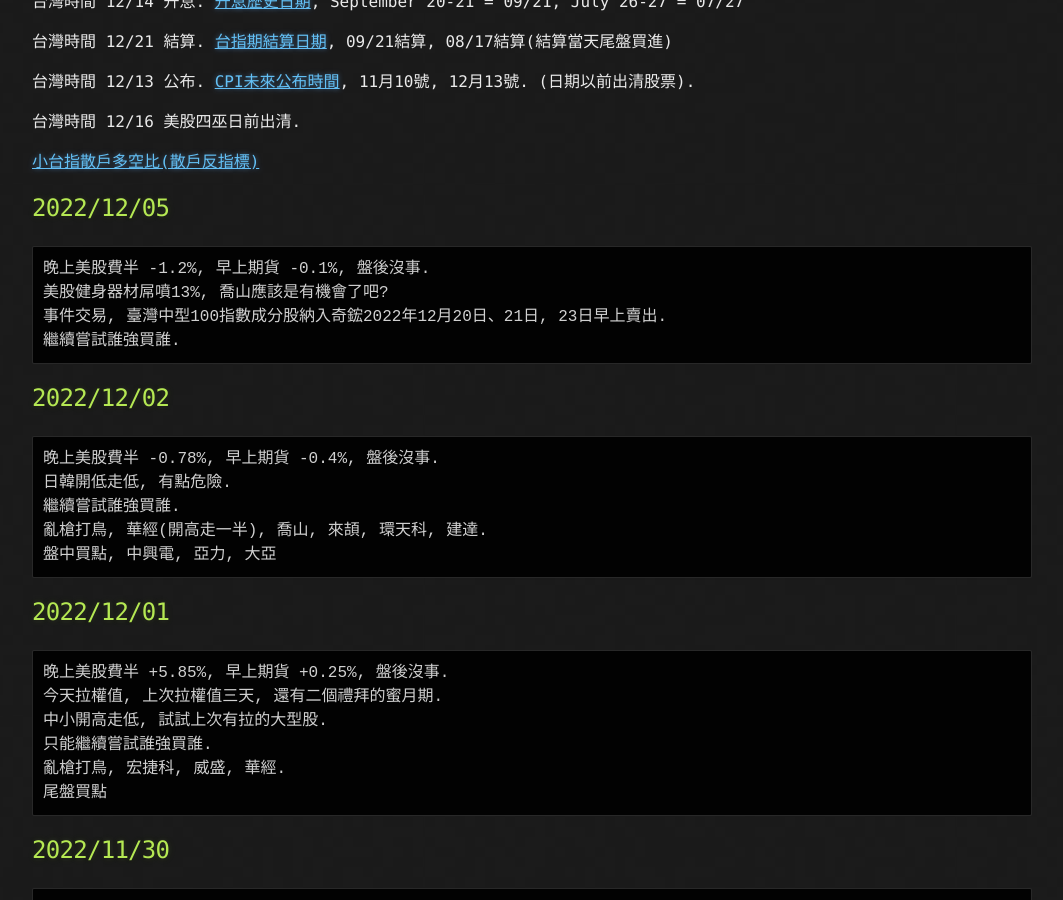
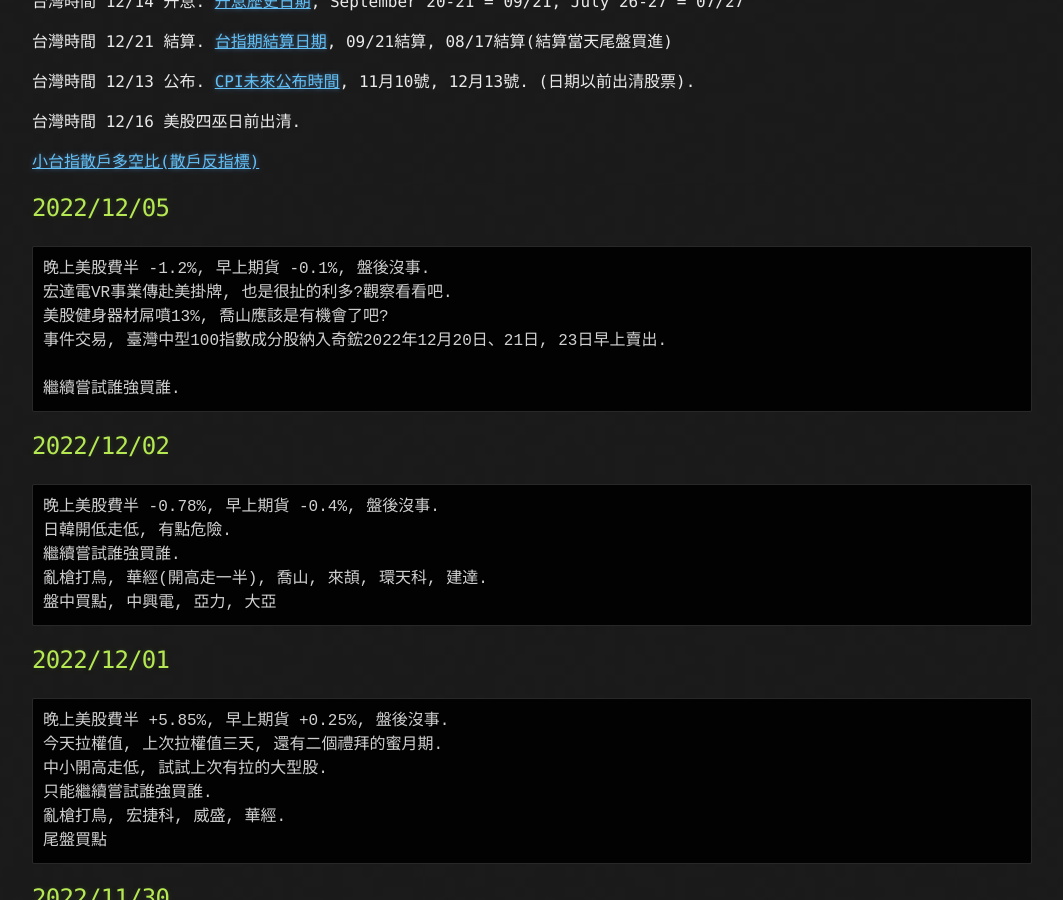
Before and after one commit to lepg5487/Stock_God, a Jekyll site: the page built from index.md, in a window 1280 px wide and 900 px high, scrolled down 348 px. Shown: the whole window, without its empty margins (108-1171 px from the left). Built offline with Jekyll 4.4.1, drawn with Linux system fonts in a browser that asks for light colours; our own code applies the rules of GitHub Pages for plain Markdown files.

Commit message:
Update index.md

````diff
--- a/index.md
+++ b/index.md
@@ -19,8 +19,10 @@ layout: testlayouts
 ## 2022/12/05
 ```
 晚上美股費半 -1.2%, 早上期貨 -0.1%, 盤後沒事.
+宏達電VR事業傳赴美掛牌, 也是很扯的利多?觀察看看吧.
 美股健身器材屌噴13%, 喬山應該是有機會了吧?
 事件交易, 臺灣中型100指數成分股納入奇鋐2022年12月20日、21日, 23日早上賣出.
+
 繼續嘗試誰強買誰.
 ```
 
````
